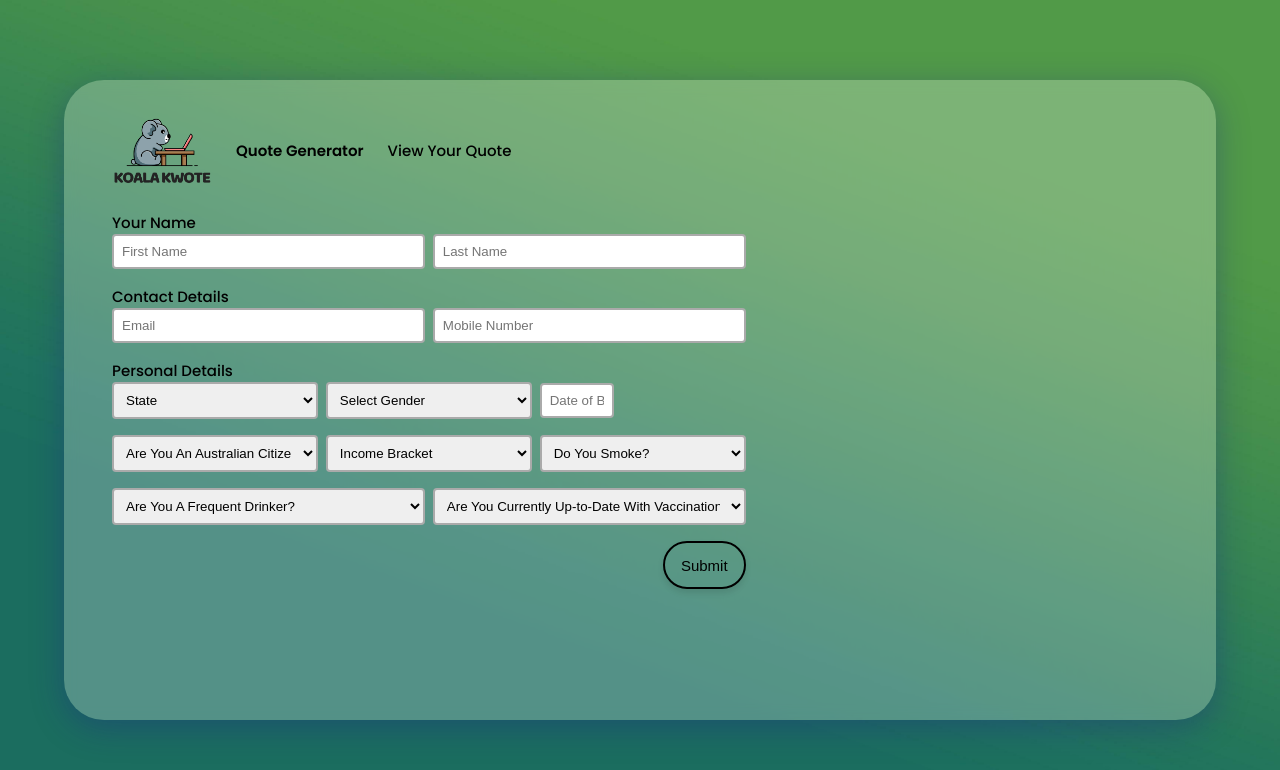
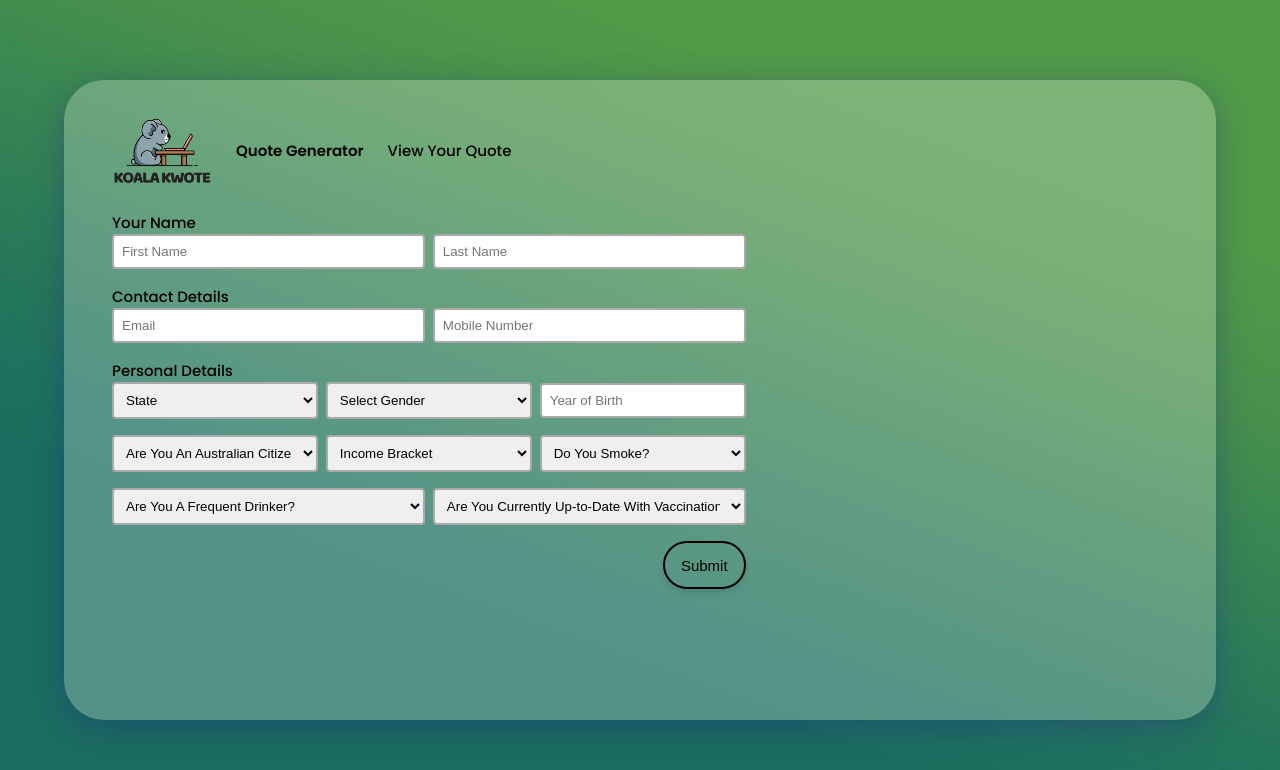
Before and after one commit to ethantrang/quote_generator, a React (Create React App) app in the folder client/: page / in a window 1280 px wide. Both pictures are taken after a click on the element "Get Your Quote". Shown: the top 770 px of the page. Built offline with nearby package versions, Linux system fonts and the light colour scheme.

Commit message:
add display quote functionality

```diff
--- a/client/package.json
+++ b/client/package.json
@@ -1,5 +1,5 @@
 {
-  "name": "frontend2",
+  "name": "client",
   "version": "0.1.0",
   "private": true,
   "dependencies": {
@@ -8,7 +8,6 @@
     "@testing-library/user-event": "^13.5.0",
     "axios": "^1.6.8",
     "react": "^18.2.0",
-    "react-datepicker": "^6.6.0",
     "react-dom": "^18.2.0",
     "react-scripts": "5.0.1",
     "styled-components": "^6.1.8",
--- a/client/src/App.js
+++ b/client/src/App.js
@@ -5,14 +5,17 @@ import Header from "./components/header";
 import Home from "./components/home";
 import Form from "./components/form";
 import Quote from "./components/quote";
+import { useGlobalContext } from "./context/globalcontext";
 
 function App() {
     const [active, setActive] = useState(1);
 
+    const global = useGlobalContext();
+
     const displayPage = () => {
         switch(active) {
             case 2:
-                return <Form />
+                return <Form active={active} setActive={setActive}/>
             case 3:
                 return <Quote />
             default:
--- a/client/src/components/form.js
+++ b/client/src/components/form.js
@@ -1,10 +1,11 @@
 import React, { useState } from "react";
 import { styled } from "styled-components";
-import DatePicker from 'react-datepicker'
-import "react-datepicker/dist/react-datepicker.module.css"
 import { Button } from "./button";
+import { useGlobalContext } from "../context/globalcontext";
 
-function Form() {
+function Form({active, setActive}) {
+    const {getQuote} = useGlobalContext();
+
     const [inputState, setInputState] = useState({
         first_name: '',
         last_name: '',
@@ -21,7 +22,7 @@ function Form() {
     })
 
     const { first_name, last_name, email, phone, location, gender,
-        dob, citizenship, income_bracket, vaccination, smoking, alcohol, pkg, } = inputState;
+        dob, citizenship, income_bracket, vaccination, smoking, alcohol, } = inputState;
 
     const handleInput = name => e =>{
         const value = ['dob', 'citizenship', 'income_bracket', 'smoking', 'alcohol', 'vaccination'].includes(name) ? parseInt(e.target.value, 10) : e.target.value;
@@ -29,19 +30,8 @@ function Form() {
     }
 
     const handleSubmit = async () => {
-        try {
-            const response = await fetch('http://localhost:8000/quote', {
-                method: 'POST',
-                headers: {
-                    'Content-Type': 'application/json',
-                },
-                body: JSON.stringify(inputState),
-            });
-            const data = await response.json();
-            console.log(data);
-        } catch (error) {
-            console.error('Error:', error);
-        }
+        getQuote(inputState);
+        setActive(3);
     };
 
     return (
@@ -93,14 +83,7 @@ function Form() {
                         </select>
                     </div>
                     <div className="date">
-                        <DatePicker
-                            id="dob"
-                            autoComplete="off"
-                            placeholderText="Date of Birth"
-                            selected={dob}
-                            dateFormat="dd/MM/yyyy"
-                            onChange={(dob) => {setInputState({...inputState, dob: dob.getFullYear()})}}
-                        />
+                        <input type="number" value={dob} name="dob" autoComplete="off" placeholder="Year of Birth" onChange={handleInput('dob')} />
                     </div>
                 </div>
             </span>
--- a/client/src/components/quote.js
+++ b/client/src/components/quote.js
@@ -1,11 +1,14 @@
 import React from "react";
 import { styled } from "styled-components";
+import { useGlobalContext } from "../context/globalcontext";
 
 function Quote() {
+    const {quote} = useGlobalContext();
+
     return (
         <QuoteStyled>
             <div className="head">Your Personalised Plan:</div>
-            <span><div className="Price">$34.60</div><div className="small">/month</div></span>
+            <span><div className="Price">${quote ? quote.toFixed(2) : 0}</div><div className="small">/year</div></span>
         </QuoteStyled>
     )
 }
--- /dev/null
+++ b/client/src/context/globalcontext.js
@@ -0,0 +1,32 @@
+import axios from "axios";
+import React, { useState, useContext } from "react";
+
+const BASE_URL = "http://localhost:8000/"
+
+const GlobalContext = React.createContext();
+
+export const GlobalProvider = ({children}) => {
+    const [quote, setQuote] = useState();
+
+    const getQuote = async (info) => {
+        const response = await axios.post(`${BASE_URL}quote`, info).catch((err) => {
+            console.error(err.message);
+        })
+
+        setQuote(response.data.quote);
+    }
+
+    return (
+        <GlobalContext.Provider value={{
+            quote,
+            getQuote,
+        }}
+        >
+            {children}
+        </GlobalContext.Provider>
+    )
+}
+
+export const useGlobalContext = () => {
+    return useContext(GlobalContext)
+}
--- a/client/src/index.js
+++ b/client/src/index.js
@@ -2,11 +2,14 @@ import React from 'react';
 import ReactDOM from 'react-dom/client';
 import App from './App';
 import { GlobalStyle } from './styles/globalstyle';
+import { GlobalProvider } from './context/globalcontext';
 
 const root = ReactDOM.createRoot(document.getElementById('root'));
 root.render(
   <React.StrictMode>
     <GlobalStyle />
-    <App />
+    <GlobalProvider>
+      <App />
+    </GlobalProvider>
   </React.StrictMode>
 );
```
Also changed, not shown: 1 other file (tests, documents, lock files or other folders).
